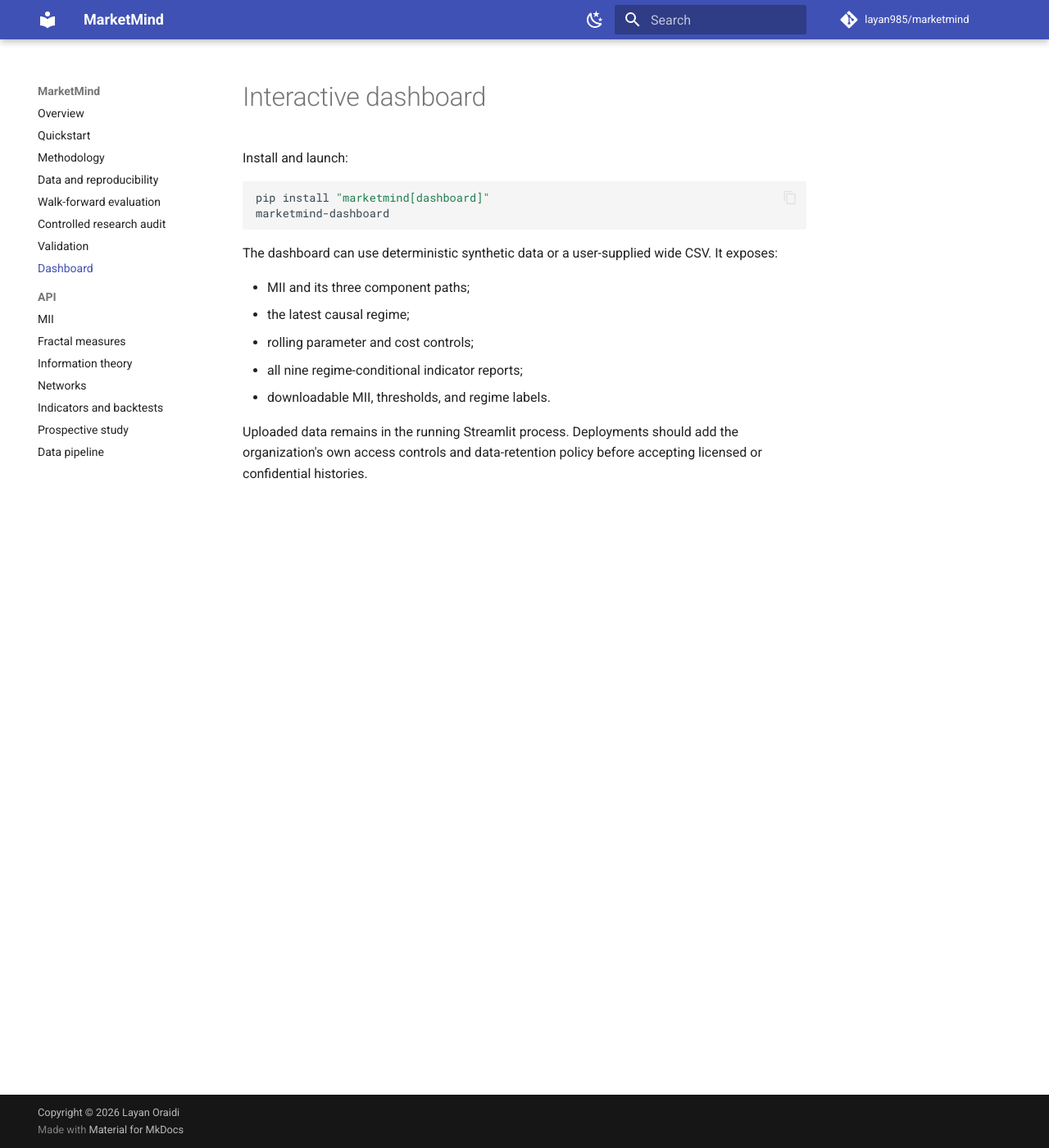
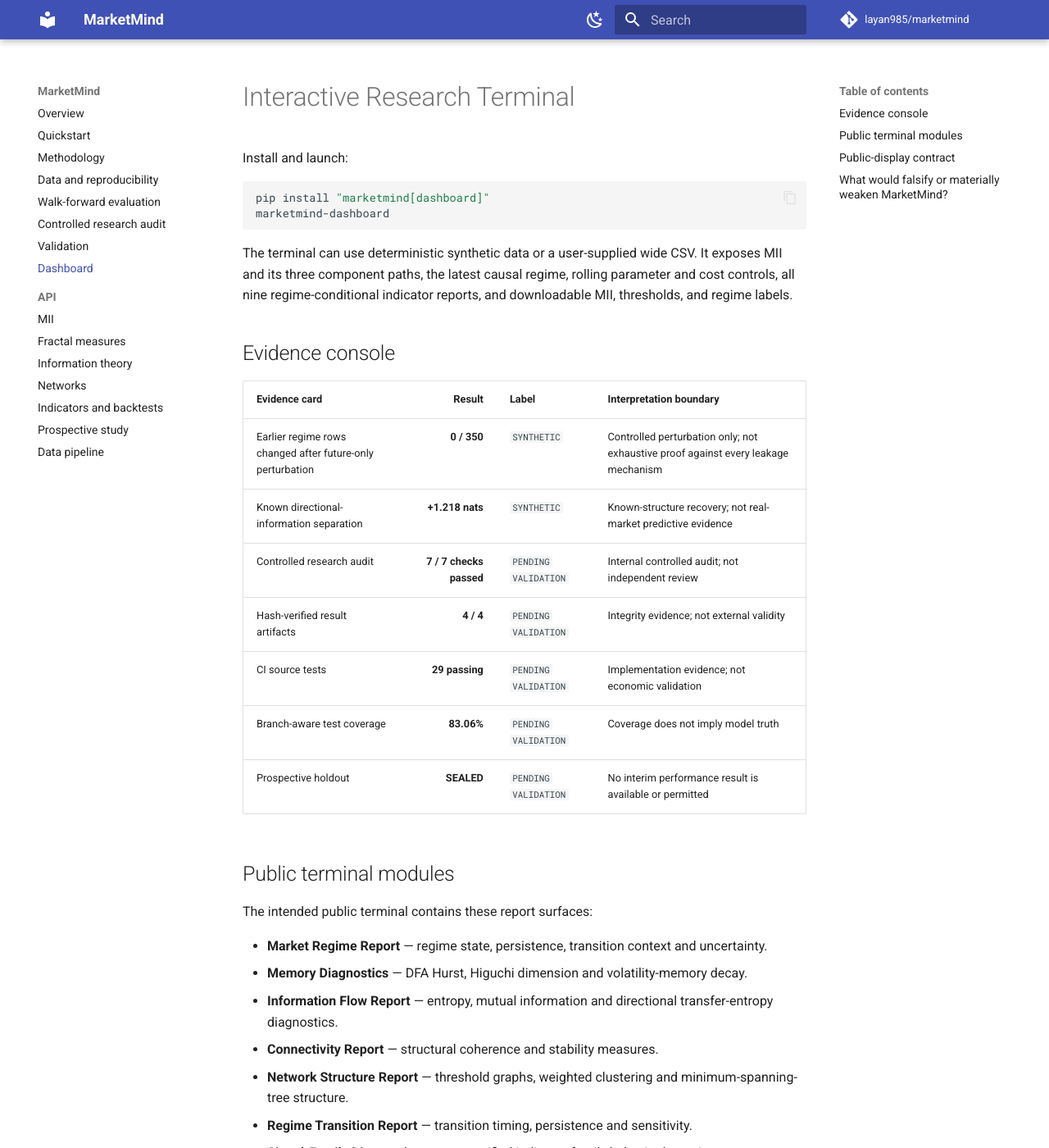
Before and after one commit to layan985/marketmind, an MkDocs documentation site: the page built from docs/dashboard.md, in a window 1280 px wide and 1400 px high. Shown: the whole window at 82% size. Built offline with MkDocs 1.6.1 and Material for MkDocs 9.7.7, drawn with Linux system fonts in a browser that asks for light colours; comment, search, counter and statistics services are not loaded; some of the changed text lies outside the part shown.

Commit message:
Expand MarketMind research terminal documentation

````diff
--- a/docs/dashboard.md
+++ b/docs/dashboard.md
@@ -1,4 +1,4 @@
-# Interactive dashboard
+# Interactive Research Terminal
 
 Install and launch:
 
@@ -7,14 +7,56 @@
 marketmind-dashboard
 ```
 
-The dashboard can use deterministic synthetic data or a user-supplied wide CSV. It exposes:
+The terminal can use deterministic synthetic data or a user-supplied wide CSV. It exposes MII and its three component paths, the latest causal regime, rolling parameter and cost controls, all nine regime-conditional indicator reports, and downloadable MII, thresholds, and regime labels.
 
-- MII and its three component paths;
-- the latest causal regime;
-- rolling parameter and cost controls;
-- all nine regime-conditional indicator reports;
-- downloadable MII, thresholds, and regime labels.
+## Evidence console
 
-Uploaded data remains in the running Streamlit process. Deployments should add the
-organization's own access controls and data-retention policy before accepting licensed or
-confidential histories.
+| Evidence card | Result | Label | Interpretation boundary |
+| --- | ---: | --- | --- |
+| Earlier regime rows changed after future-only perturbation | **0 / 350** | `SYNTHETIC` | Controlled perturbation only; not exhaustive proof against every leakage mechanism |
+| Known directional-information separation | **+1.218 nats** | `SYNTHETIC` | Known-structure recovery; not real-market predictive evidence |
+| Controlled research audit | **7 / 7 checks passed** | `PENDING VALIDATION` | Internal controlled audit; not independent review |
+| Hash-verified result artifacts | **4 / 4** | `PENDING VALIDATION` | Integrity evidence; not external validity |
+| CI source tests | **29 passing** | `PENDING VALIDATION` | Implementation evidence; not economic validation |
+| Branch-aware test coverage | **83.06%** | `PENDING VALIDATION` | Coverage does not imply model truth |
+| Prospective holdout | **SEALED** | `PENDING VALIDATION` | No interim performance result is available or permitted |
+
+## Public terminal modules
+
+The intended public terminal contains these report surfaces:
+
+- **Market Regime Report** — regime state, persistence, transition context and uncertainty.
+- **Memory Diagnostics** — DFA Hurst, Higuchi dimension and volatility-memory decay.
+- **Information Flow Report** — entropy, mutual information and directional transfer-entropy diagnostics.
+- **Connectivity Report** — structural coherence and stability measures.
+- **Network Structure Report** — threshold graphs, weighted clustering and minimum-spanning-tree structure.
+- **Regime Transition Report** — transition timing, persistence and sensitivity.
+- **Signal-Family Diagnostics** — pre-specified indicator-family behavior by regime.
+- **Walk-Forward Validation Report** — train/test separation, rolling-origin evaluation and next-session execution.
+- **Transaction-Cost Stress Test** — cost/slippage sweeps and break-even sensitivity.
+- **Benchmark Comparison** — naive and pre-specified baselines.
+- **Perturbation Audit** — future-only perturbations and earlier-output invariance.
+- **Data Leakage Audit** — feature, scaler, threshold and regime timing.
+- **Timing Audit** — same-session versus next-session execution contract.
+- **Prospective Validation Status** — registration, frozen release, start/end dates and sealed-result status.
+- **Replication Status** — documented outside reruns only.
+- **Research Use Registry** — documented outside research uses only.
+
+## Public-display contract
+
+Every important visual should expose:
+
+**SOURCE / N / WINDOW / FILTER / LABEL / STATUS / LIMITATION / DOWNLOAD DATA / CODE VERSION**
+
+Internal audit results must not be promoted to `EXTERNAL REVIEW` or `INDEPENDENT REPRODUCTION` until documented outside evidence exists. The prospective holdout must remain visually and technically sealed until its registered end condition.
+
+## What would falsify or materially weaken MarketMind?
+
+1. A clean rerun cannot reproduce a frozen controlled result under the documented configuration.
+2. Future-only perturbations alter earlier features, thresholds, regimes or confirmatory positions beyond the declared tolerance.
+3. Known-structure directional-information tests fail to recover the disclosed direction under the frozen audit design.
+4. Result files do not match their declared hashes or byte counts.
+5. The prospective holdout violates the preregistered timing, selection, cost or evaluation contract.
+6. Independent reproductions repeatedly fail under equivalent inputs and configuration.
+
+Uploaded data remains in the running Streamlit process. Any institutional deployment should add appropriate access controls and data-retention policies before accepting licensed or confidential histories.
````
